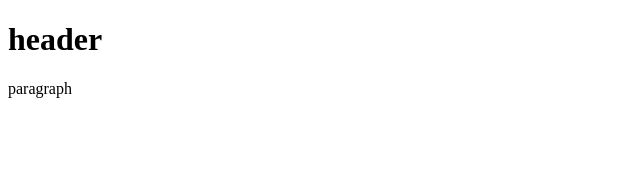
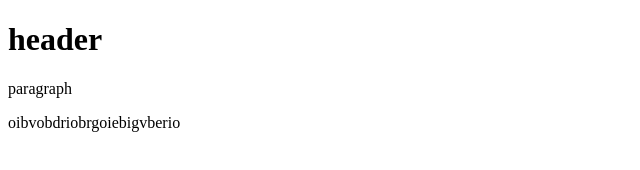
Before and after one commit to jakanoh17/new-repo, a plain HTML site: page index.html in a window 1280 px wide. Shown: the whole page, without its empty margins (0-640 px from the left). Drawn offline with Linux system fonts and the light colour scheme.

Commit message:
add gibberish

```diff
--- a/index.html
+++ b/index.html
@@ -8,5 +8,6 @@
   <body>
     <h1 class="header">header</h1>
     <p class="another-change">paragraph</p>
+    oibvobdriobrgoiebigvberio
   </body>
 </html>
```
